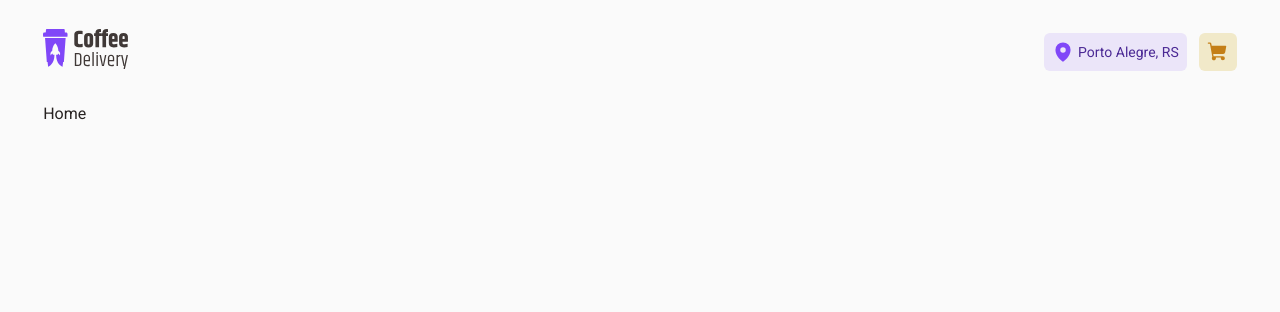
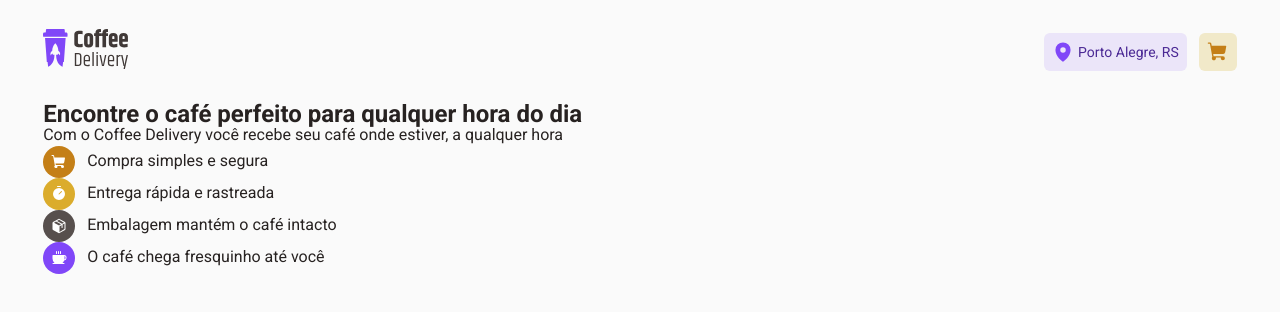
Before and after one commit to viniciusferreira7/coffee-delivery, a React (Vite) app: page / in a window 1280 px wide. Shown: the top 312 px of the page. Built offline with nearby package versions, Linux system fonts and the light colour scheme.

Commit message:
style(home): working styles css

```diff
--- a/src/pages/Home/index.tsx
+++ b/src/pages/Home/index.tsx
@@ -1,5 +1,44 @@
-import { HomeContainer } from './styles'
+import { Coffee, Package, ShoppingCart, Timer } from 'phosphor-react'
+import { HomeContainer, Items, SectionContainer } from './styles'
 
 export function Home() {
-  return <HomeContainer>Home</HomeContainer>
+  return (
+    <HomeContainer>
+      <SectionContainer>
+        <header>
+          <h1>Encontre o café perfeito para qualquer hora do dia</h1>
+          <p>
+            Com o Coffee Delivery você recebe seu café onde estiver, a qualquer
+            hora
+          </p>
+        </header>
+        <footer>
+          <Items itemsColor="yellow-dark">
+            <div>
+              <ShoppingCart size={16} weight="fill" />
+            </div>
+            <span>Compra simples e segura</span>
+          </Items>
+          <Items itemsColor="yellow">
+            <div>
+              <Timer size={16} weight="fill" />
+            </div>
+            <span>Entrega rápida e rastreada</span>
+          </Items>
+          <Items itemsColor="grey">
+            <div>
+              <Package size={16} weight="fill" />
+            </div>
+            <span>Embalagem mantém o café intacto</span>
+          </Items>
+          <Items itemsColor="purple">
+            <div>
+              <Coffee size={16} weight="fill" />
+            </div>
+            <span>O café chega fresquinho até você</span>
+          </Items>
+        </footer>
+      </SectionContainer>
+    </HomeContainer>
+  )
 }
--- a/src/pages/Home/styles.ts
+++ b/src/pages/Home/styles.ts
@@ -1,3 +1,37 @@
 import styled from 'styled-components'
 
 export const HomeContainer = styled.main``
+
+export const SectionContainer = styled.section``
+
+const ITEMS_COLOR = {
+  'yellow-dark': 'yellow-dark',
+  yellow: 'yellow',
+  grey: 'base-text',
+  purple: 'purple',
+} as const
+
+interface itemsProps {
+  itemsColor: keyof typeof ITEMS_COLOR
+}
+
+export const Items = styled.div<itemsProps>`
+  display: flex;
+  align-items: center;
+  gap: 0.75rem;
+
+  & > div {
+    display: flex;
+
+    width: 2rem;
+    height: 2rem;
+    padding: 0.5rem;
+    border-radius: 9999px;
+
+    background-color: ${(props) => props.theme[ITEMS_COLOR[props.itemsColor]]};
+
+    svg {
+      color: ${(props) => props.theme.white};
+    }
+  }
+`
```
